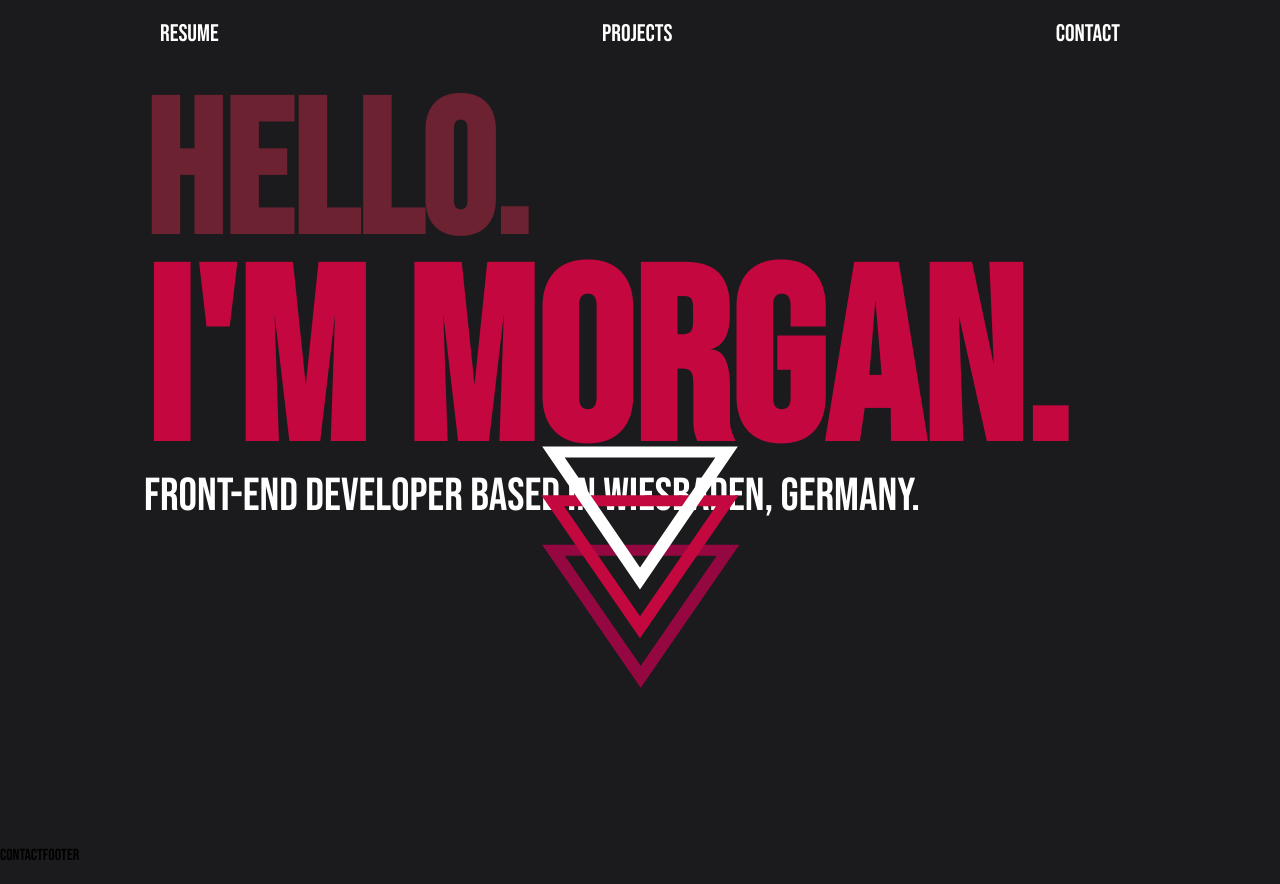
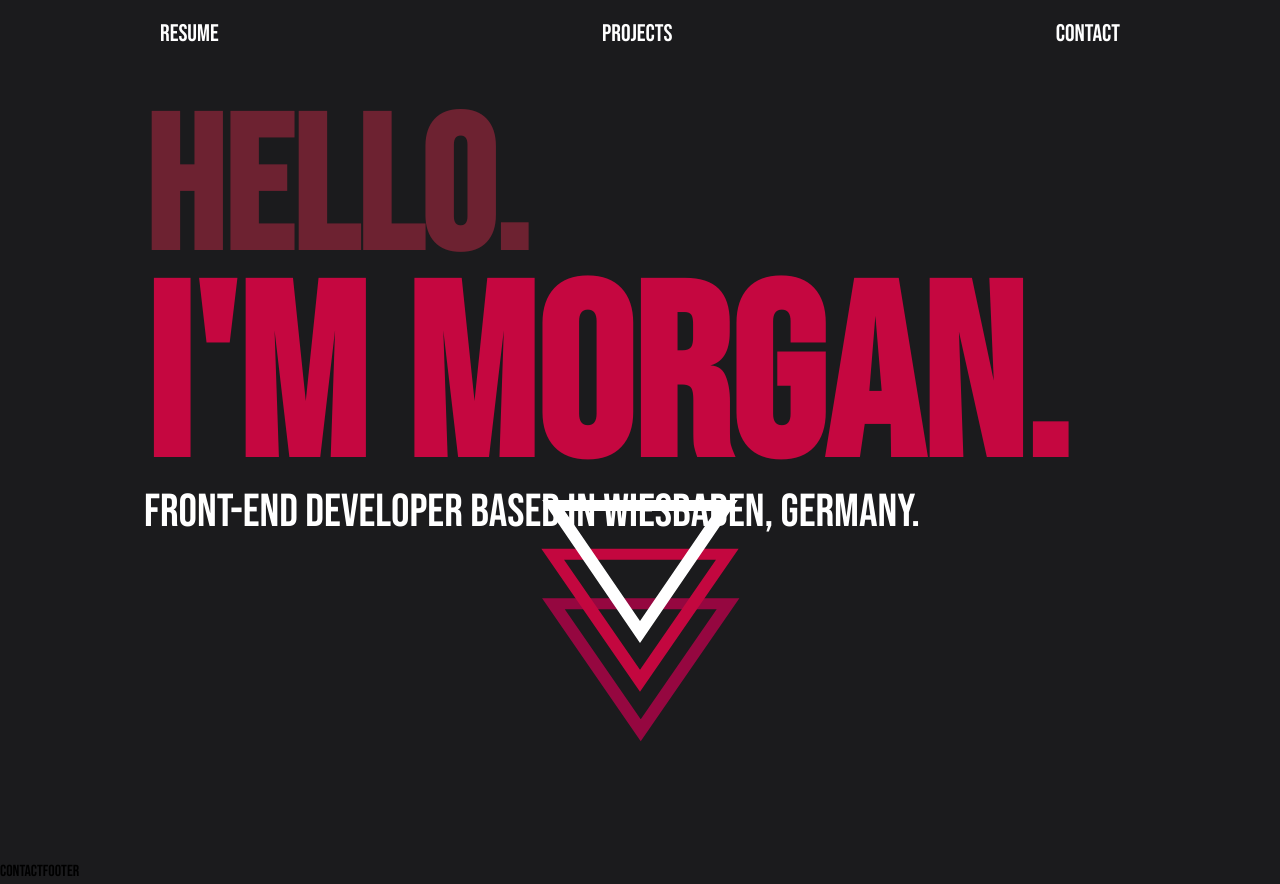
Before and after one commit to MorganBare/Portfolio-2.0, a React (Create React App) app in the folder my-app/: page / in a window 1280 px wide. Built offline with nearby package versions, Linux system fonts and the light colour scheme.

Commit message:
Triangle SVG is now responsive to tablet and desktop. Added some margin-top to the hero section

```diff
--- a/my-app/src/components/Hero/Hero.styled.ts
+++ b/my-app/src/components/Hero/Hero.styled.ts
@@ -16,6 +16,10 @@ export const HeroContainer = styled.div`
 
     @media screen and (min-width: 375px){
         padding: 0;
+    }
+
+    @media screen and (min-width: 760px){
+        margin-top: 3rem;
     }
 
 `;
@@ -125,4 +129,17 @@ export const StyledTriangle = styled(TriangleSVG)`
         transform: translate(-50%, -50%);
     }
 
+    @media screen and (min-width: 952px) {
+        transform: translate(-50%, -40%);
+    }
+
+    @media screen and (min-width: 1100px) {
+        transform: translate(-50%, -35%);
+    }
+
+    @media screen and (min-width: 1700px) {
+        transform: translate(-50%, -18%);
+        height: 280px;
+    }
+
 `;
```
